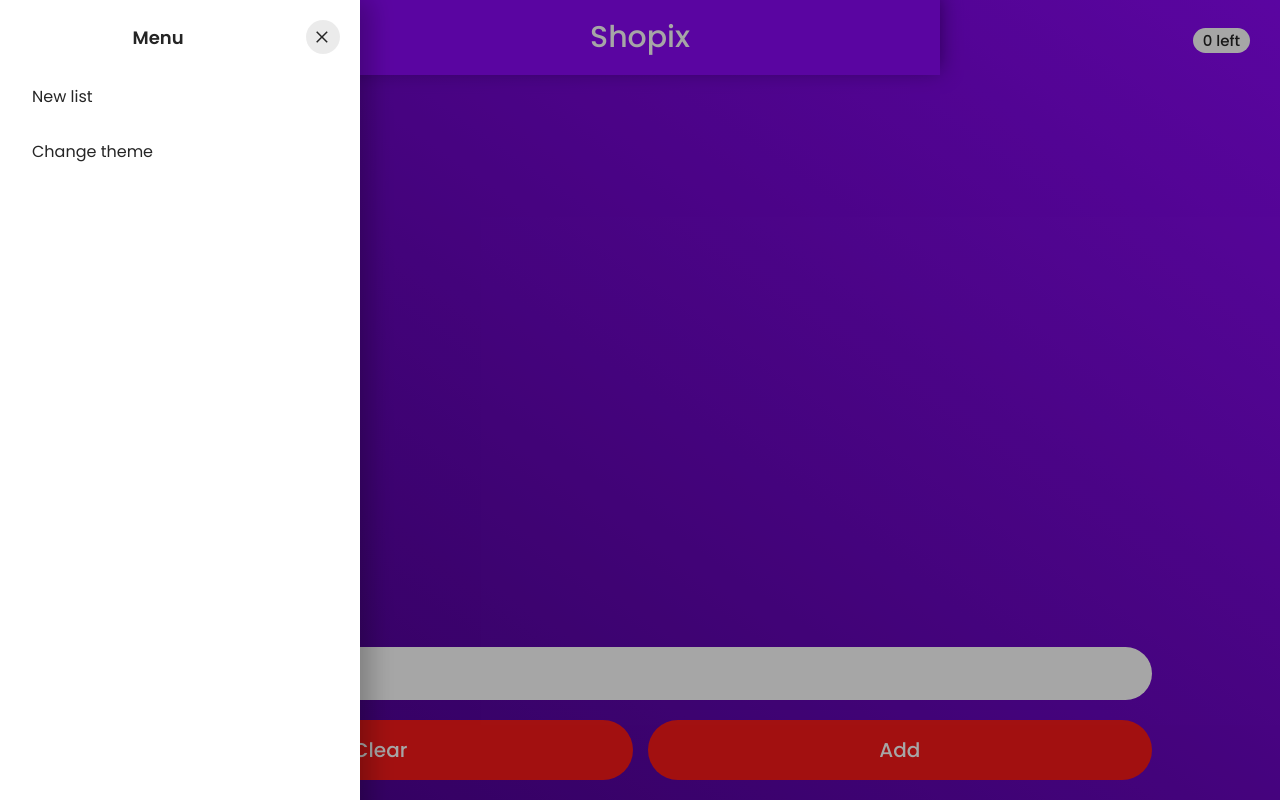
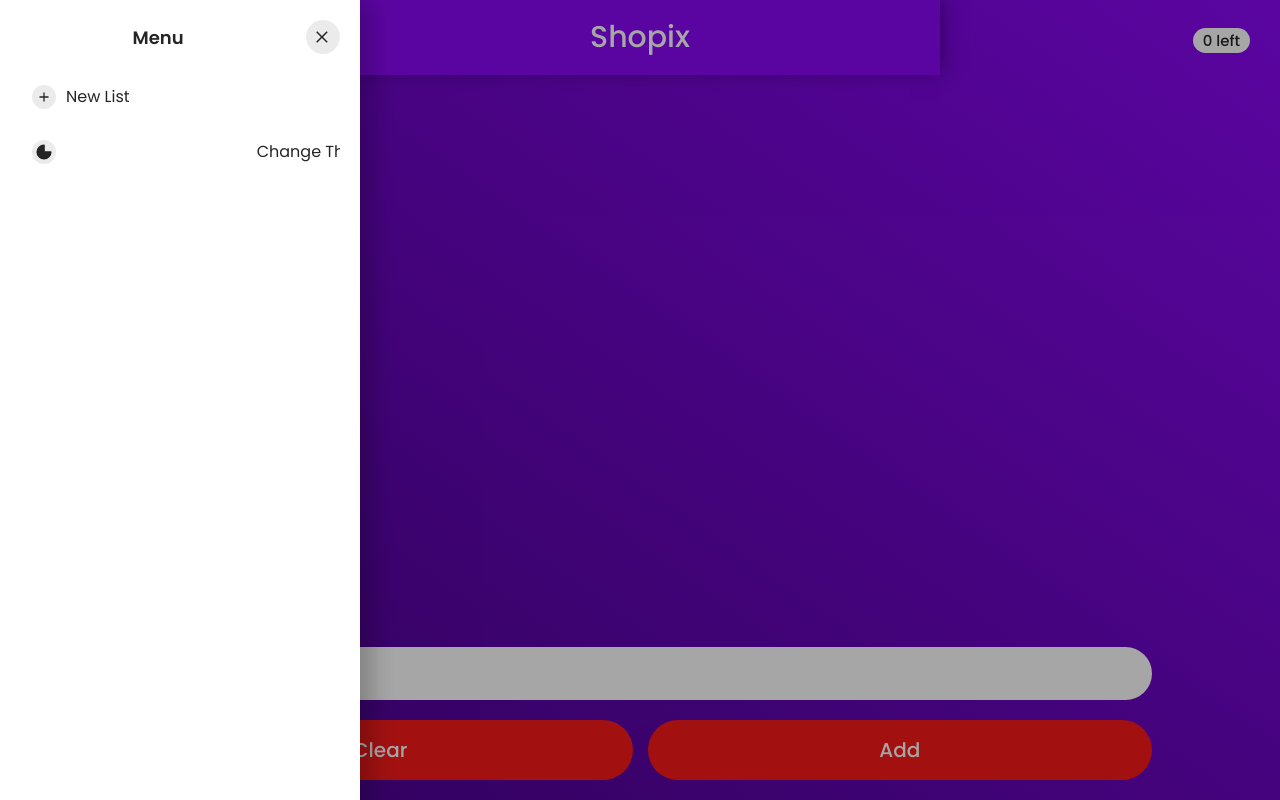
Before and after one commit to BenWhite101/ReactTodoList, a React (Create React App) app: page / in a window 1280 px wide. Both pictures are taken after a click on the button "Open menu". Built offline with nearby package versions, Linux system fonts and the light colour scheme.

Commit message:
localstorage and icons

```diff
--- a/src/App.js
+++ b/src/App.js
@@ -6,6 +6,9 @@
 
 const LOCAL_STORAGE_KEY = 'todoApp.todos'
 const LOCAL_STORAGE_THEME_KEY = 'todoApp.theme'
+const LOCAL_STORAGE_STATE_KEY = 'todoApp.state'
+const LOCAL_STORAGE_BACKUP_KEY = 'todoApp.state.backup'
+const STORAGE_VERSION = 1
 const THEMES = [
   { id: 'purple', label: 'Purple' },
   { id: 'orange', label: 'Orange' },
@@ -30,22 +33,70 @@
 
 
   //Storing
+  function isValidTodos(value) {
+    return Array.isArray(value) && value.every(item => item && typeof item.id === 'string' && typeof item.name === 'string' && typeof item.complete === 'boolean')
+  }
+
+  function loadState() {
+    const fallback = { todos: [], theme: 'purple' }
+    let parsed = null
+    try {
+      const raw = localStorage.getItem(LOCAL_STORAGE_STATE_KEY)
+      if (raw) parsed = JSON.parse(raw)
+    } catch (e) {
+      parsed = null
+    }
+
+    if (parsed && parsed.version === STORAGE_VERSION) {
+      const nextTodos = isValidTodos(parsed.todos) ? parsed.todos : fallback.todos
+      const nextTheme = THEMES.some(themeOption => themeOption.id === parsed.theme) ? parsed.theme : fallback.theme
+      return { todos: nextTodos, theme: nextTheme }
+    }
+
+    // Migration from legacy keys
+    let legacyTodos = null
+    let legacyTheme = null
+    try {
+      const rawTodos = localStorage.getItem(LOCAL_STORAGE_KEY)
+      if (rawTodos) legacyTodos = JSON.parse(rawTodos)
+    } catch (e) {
+      legacyTodos = null
+    }
+    legacyTheme = localStorage.getItem(LOCAL_STORAGE_THEME_KEY)
+    if (!THEMES.some(themeOption => themeOption.id === legacyTheme)) {
+      legacyTheme = fallback.theme
+    }
+
+    const migratedTodos = isValidTodos(legacyTodos) ? legacyTodos : fallback.todos
+    return { todos: migratedTodos, theme: legacyTheme || fallback.theme }
+  }
+
   useEffect(() => { // call once - this is for refreshing page persist
-    // gets local storage key from local storage
-    const storedTodos = JSON.parse(localStorage.getItem(LOCAL_STORAGE_KEY))
-    if(storedTodos) setTodos(storedTodos)
-    const storedTheme = localStorage.getItem(LOCAL_STORAGE_THEME_KEY)
-    if (storedTheme && THEMES.some(themeOption => themeOption.id === storedTheme)) {
-      setTheme(storedTheme)
-    }
+    const state = loadState()
+    setTodos(state.todos)
+    setTheme(state.theme)
   }, [])
 
   //Getting our todos
   useEffect(() => {
-    localStorage.setItem(LOCAL_STORAGE_KEY, JSON.stringify(todos))
-  }, [todos])
+    const nextState = {
+      version: STORAGE_VERSION,
+      todos,
+      theme,
+      updatedAt: new Date().toISOString()
+    }
+    try {
+      localStorage.setItem(LOCAL_STORAGE_STATE_KEY, JSON.stringify(nextState))
+    } catch (e) {
+      // Fallback to backup on write failure
+      try {
+        localStorage.setItem(LOCAL_STORAGE_BACKUP_KEY, JSON.stringify(nextState))
+      } catch (backupError) {
+        // Ignore backup failures
+      }
+    }
+  }, [todos, theme])
   useEffect(() => {
-    localStorage.setItem(LOCAL_STORAGE_THEME_KEY, theme)
     const element = document.getElementById("body");
     if (element) {
       element.className = theme
@@ -215,9 +266,21 @@
             <div class="menu-panel-body">
               <div class={`menu-panel-track ${menuView}`}>
                 <div class="menu-view menu-view-root">
-                  <button class="menu-item" onClick={handleNewList}>New list</button>
+                  <button class="menu-item" onClick={handleNewList}>
+                    <span class="menu-item-icon" aria-hidden="true">
+                      <svg viewBox="0 0 24 24" focusable="false">
+                        <path d="M12 5v14m-7-7h14" />
+                      </svg>
+                    </span>
+                    <span class="menu-item-label">New List</span>
+                  </button>
                   <button class="menu-item menu-item-next" onClick={openThemeMenu}>
-                    <span class="menu-item-label">Change theme</span>
+                    <span class="menu-item-icon" aria-hidden="true">
+                      <svg viewBox="0 0 24 24" focusable="false">
+                        <path d="M12 3a9 9 0 109 9h-9z" />
+                      </svg>
+                    </span>
+                    <span class="menu-item-label">Change Theme</span>
                     <span class="menu-item-right">
                       <span class="menu-item-meta">
                         {THEMES.find(themeOption => themeOption.id === theme)?.label || 'Purple'}
--- a/src/Todo.css
+++ b/src/Todo.css
@@ -144,6 +144,26 @@
   display: inline-flex;
   align-items: center;
   gap: 10px;
+}
+.menu-item-icon {
+  width: 24px;
+  height: 24px;
+  border-radius: 50%;
+  display: inline-flex;
+  align-items: center;
+  justify-content: center;
+  background: rgba(0, 0, 0, 0.08);
+  color: inherit;
+  flex: 0 0 24px;
+}
+.menu-item-icon svg {
+  width: 14px;
+  height: 14px;
+  fill: none;
+  stroke: currentColor;
+  stroke-width: 2.2;
+  stroke-linecap: round;
+  stroke-linejoin: round;
 }
 .menu-item:hover {
   background: rgba(0, 0, 0, 0.08);
@@ -504,7 +524,7 @@
   background: #ffffff;
   border: 4px solid white;
 }
-body.black .btn {
+body.black .toolbar .actions  .btn {
   background: #ffffff;
   color: #111111;
   box-shadow: 0 0 10px 2px rgba(255, 255, 255, 0.6);
@@ -528,7 +548,7 @@
   background: #252525;
   border: 4px solid #ffffff;
 }
-body.white .btn {
+body.white .toolbar .actions  .btn {
   background: #252525;
   color: #ffffff;
   box-shadow: 0 0 10px 2px rgba(0, 0, 0, 0.25);
```
